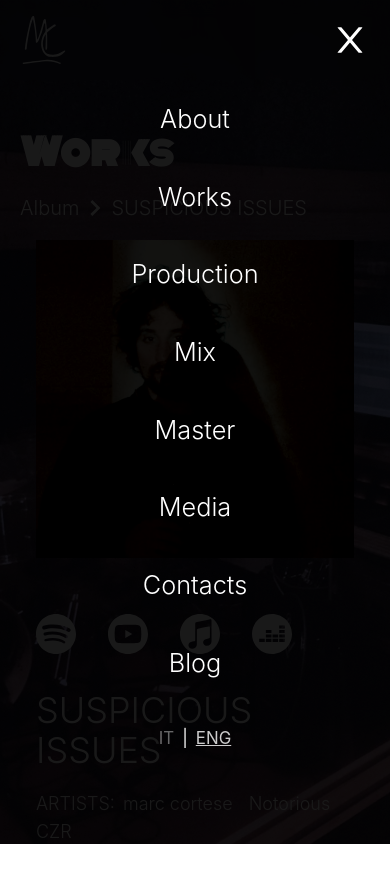
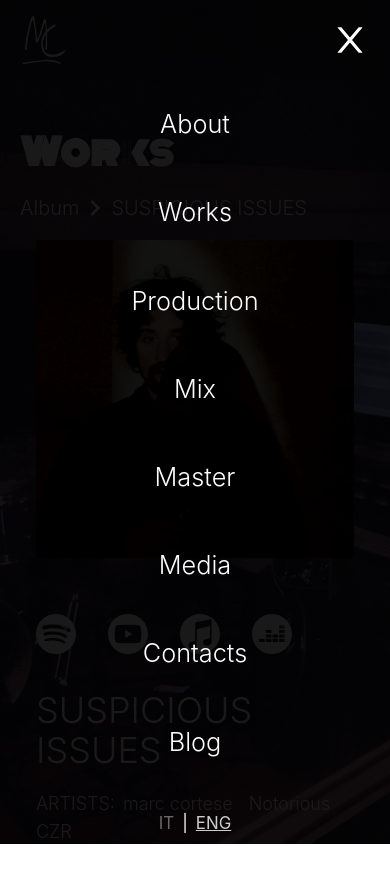
Before and after one commit to RickyBenevelli/marccortese, a Next.js app: page /works/1 in a window 390 px wide. Both pictures are taken after a click on the icon 350 px from the left and 40 px from the top of the page. Shown: the top 882 px of the page. Built offline with nearby package versions, Linux system fonts and the light colour scheme.

Commit message:
spaziatura menù mobile

```diff
--- a/components/NavBar.jsx
+++ b/components/NavBar.jsx
@@ -84,7 +84,7 @@ const NavBar = () => {
         </div>
 
 
-        <div className='flex flex-col w-full h-full pt-20 pb-[10vh] items-center justify-between text-white'>
+        <div className='flex flex-col w-full h-full pt-20 mb-[15vh] items-center justify-between text-white'>
 
             <ul className='grow text-[3vh] text-center font-light flex flex-col justify-around pb-[2vh]'>
             {
```
